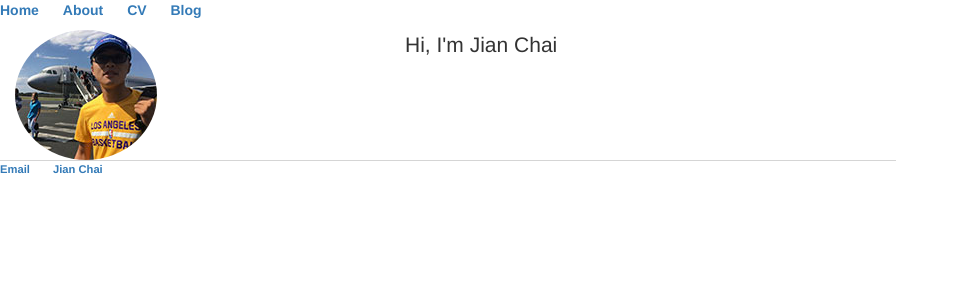
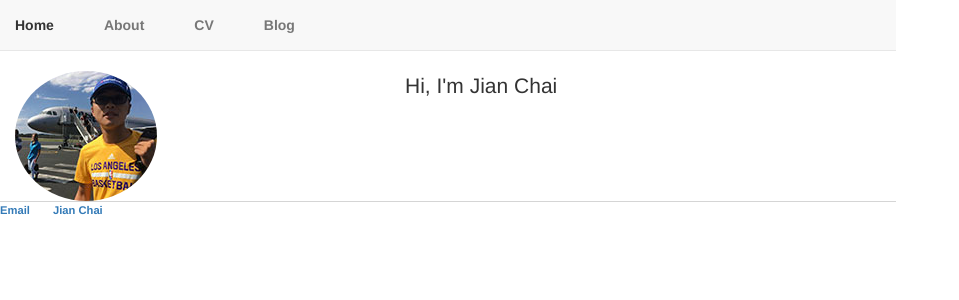
Before and after one commit to jachinchai/jachinchai.github.io, a Jekyll site: the page built from index.html, in a window 1280 px wide. Shown: the top 300 px of the page, without its empty margins (0-959 px from the left). Built offline with Jekyll 4.4.1, drawn with Linux system fonts in a browser that asks for light colours; nearby versions of some CDN libraries.

Commit message:
Update default.html

```diff
--- a/_layouts/default.html
+++ b/_layouts/default.html
@@ -8,13 +8,15 @@
 {% include analytics.html %}
 		</head>
 		<body>
-			<nav>
-	    		<ul>
+			<nav role="navigation" class="navbar navbar-default navbar-static-top">
+			<div id="navbarCollapse" class="collapse navbar-collapse">
+	    		<ul class="nav navbar-nav">
 	        		<li><a href="/">Home</a></li>
 		        	<li><a href="/about">About</a></li>
 	        		<li><a href="/cv">CV</a></li>
 	        		<li><a href="/blog">Blog</a></li>
 	    		</ul>
+			</div>
 			</nav>
 			<div class="container">
 
```
